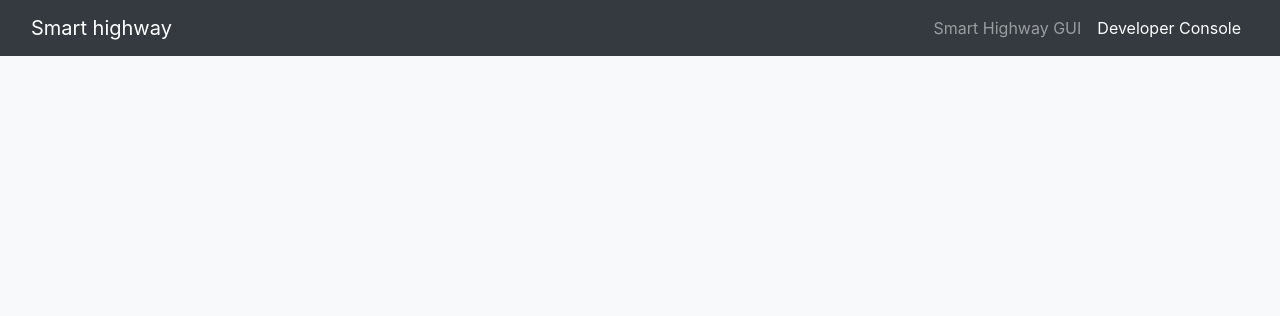
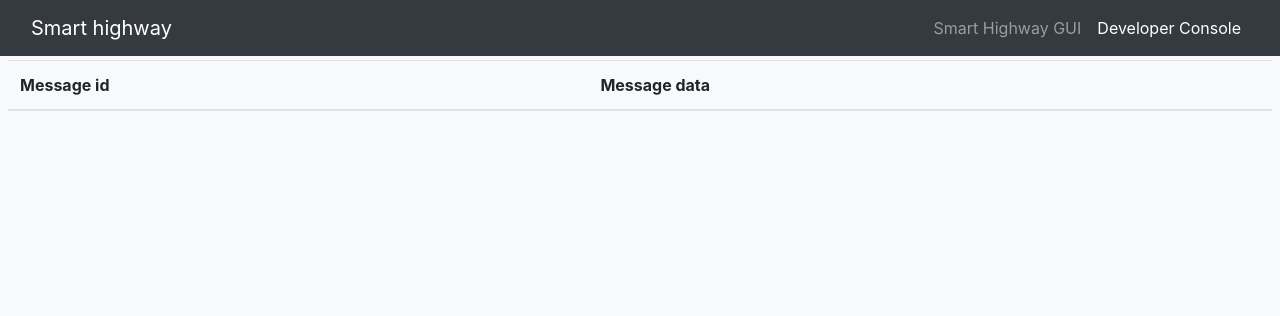
Before and after one commit to wartek69/smartHighwayGUI, a Flask app: page /console in a window 1280 px wide. Shown: the top 316 px of the page. Run offline with Flask 2, Linux system fonts and the light colour scheme; lists and menus that the app fills with data are empty; parts of the project's set-up code (start-up, migrations or seed data) failed here and were passed over; some libraries are stand-ins or nearby versions.

Commit message:
- bytes to hex and formatted + added padding to hex

```diff
--- a/CommunicationBlock.py
+++ b/CommunicationBlock.py
@@ -141,7 +141,7 @@ class CommunicationBlock(AbstractBlock):
             test = can_message.data.hex()
             print(test)
             self.socketio.emit('can_messages', {'id': can_message.id,
-                                                'value': can_message.data,
+                                                'value': can_message.data.hex(),
                                                 'timeout': 'false'})
 
 
--- a/Mocking/CanMessagePublisher.py
+++ b/Mocking/CanMessagePublisher.py
@@ -28,7 +28,7 @@ class CanMessagePublisher(AbstractBlock, Thread):
             i+=1
             can_message = CanData()
             can_message.id = random.randint(0,30)
-            can_message.data = b'100011110001010'
+            can_message.data = b'\n\n'
             dust_message = DustMessage(self.publish_topic, 0, can_message.SerializeToString())
             self.publish(self.publish_topic, dust_message)
             logger.info("Published message on can_messages")
--- a/static/js/id_handler.js
+++ b/static/js/id_handler.js
@@ -18,17 +18,20 @@ $(document).ready(function() {
             }
             var table = document.getElementById("can_messages");
             //create a dynamic table that adds new keys and updates old values
+            var value = "0".repeat(16 - msg.value.length) + msg.value
+            value = value.replace(/(.{2})/g, '$1 ').toUpperCase();
+
             if(!(tableElements.includes(msg.id))) {
-                var row = table.insertRow(0);
+                var row = table.insertRow(-1);
                 var cell1 = row.insertCell(0);
                 cell1.innerHTML = msg.id;
                 var cell2 = row.insertCell(1);
                 cell2.id = msg.id;
-                cell2.innerHTML = msg.value;
+                cell2.innerHTML = value;
                 tableElements.push(msg.id);
             } else {
                 var tempCell = document.getElementById(msg.id);
-                tempCell.innerHTML = msg.value;
+                tempCell.innerHTML = value;
             }
         } else {
             //show user that a timeout happened
--- a/templates/console.html
+++ b/templates/console.html
@@ -7,6 +7,13 @@
 
 {% block content %}
     <div class="row px-2 h-100">
-        <table id="can_messages" class="table table-striped"></table>
+        <table id="can_messages" class="table table-striped">
+            <thead>
+                <tr>
+                    <th>Message id</th>
+                    <th>Message data</th>
+                </tr>
+            </thead>
+        </table>
     </div>
 {% endblock %}
```
